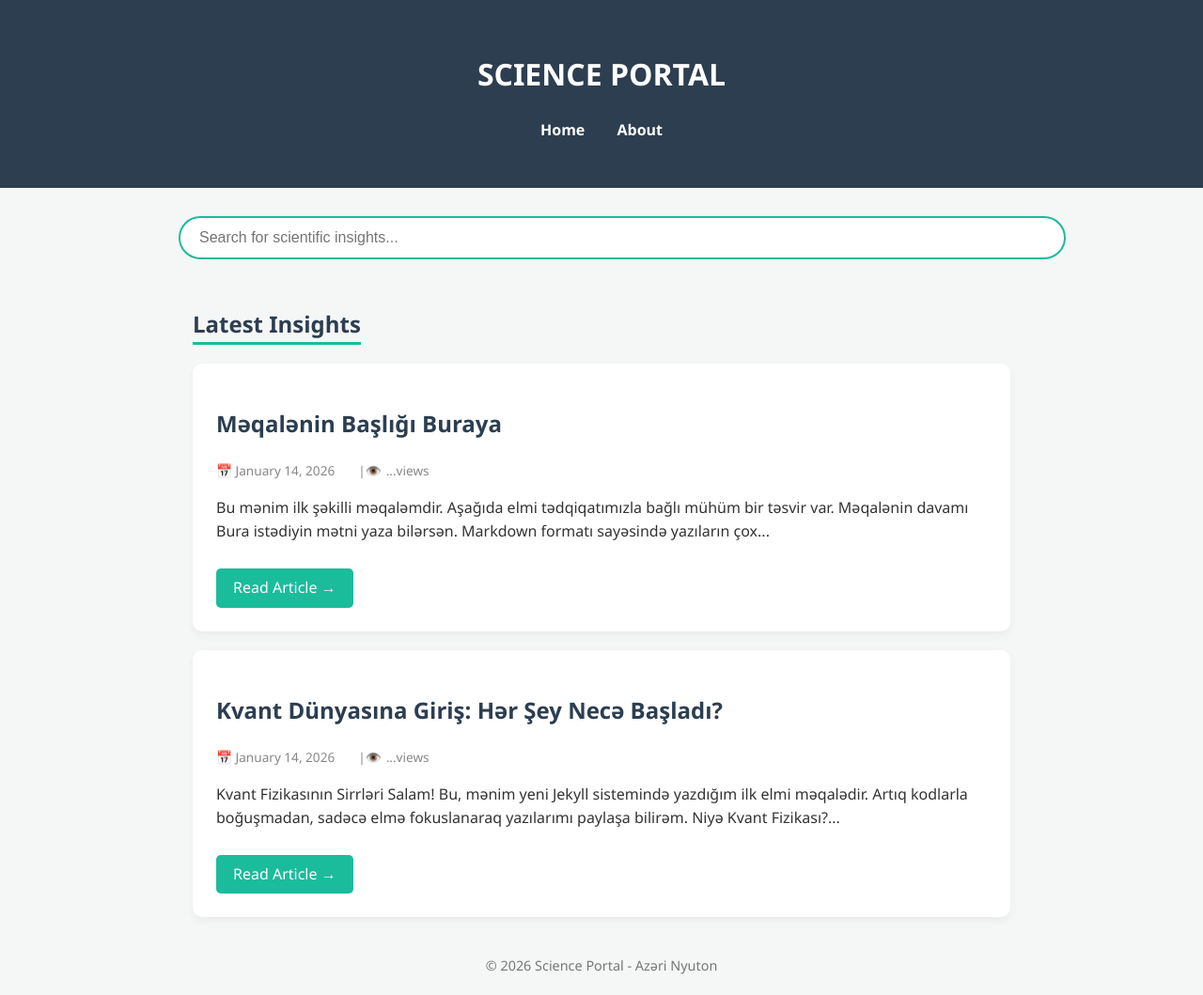
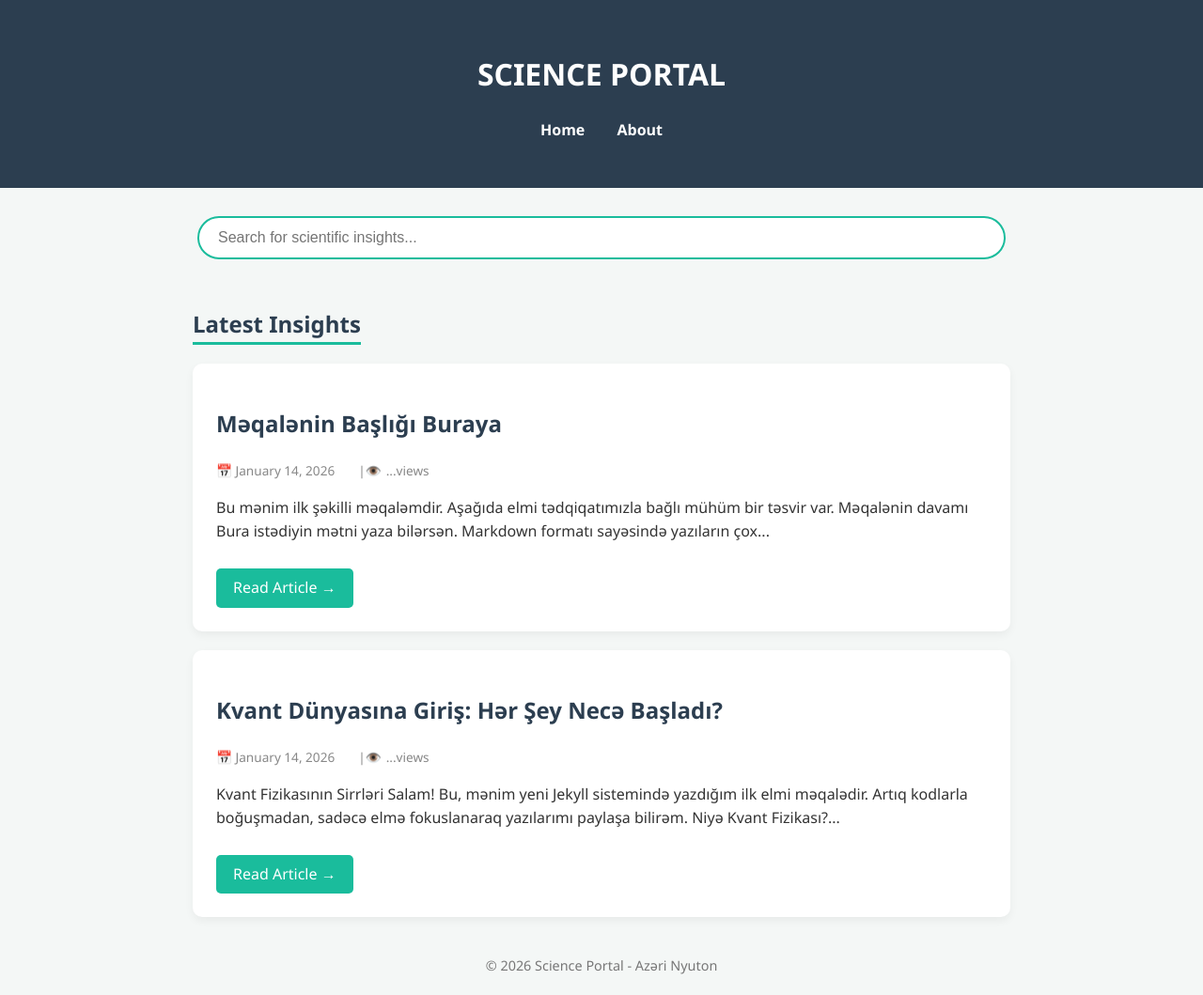
Before and after one commit to azerinyuton/science, a Jekyll site: the page built from index.html, in a window 1280 px wide. Shown: the whole page at 94% size. Built offline with Jekyll 4.4.1, drawn with Linux system fonts in a browser that asks for light colours; comment, search, counter and statistics services are not loaded.

Commit message:
default.html

```diff
--- a/_layouts/default.html
+++ b/_layouts/default.html
@@ -30,8 +30,13 @@
     display: inline !important;
 }
       /* Mobil və Ümumi Səliqə */
+/* Sürüşməni önləyən əsas qaydalar */
+* {
+    box-sizing: border-box;
+}
+
 html, body {
-    overflow-x: hidden; /* Sürüşməni kökündən kəsir */
+    overflow-x: hidden;
     width: 100%;
     margin: 0;
     padding: 0;
@@ -41,19 +46,22 @@
     max-width: 900px;
     margin: 0 auto;
     padding: 0 15px;
-    box-sizing: border-box;
 }
 
+/* Mobil Cihazlar Üçün Tam Uyğunluq */
 @media screen and (max-width: 768px) {
     header h1 {
-        font-size: 1.5rem !important;
+        font-size: 1.6rem !important;
+        padding: 10px;
     }
+
     #search-input {
         width: 100% !important;
-        font-size: 16px !important; /* Zoom-un qarşısını alır */
+        font-size: 16px !important;
     }
+
     .post-card {
-        margin: 15px 0 !important;
+        margin: 15px 5px !important;
         padding: 15px !important;
     }
 }
```
